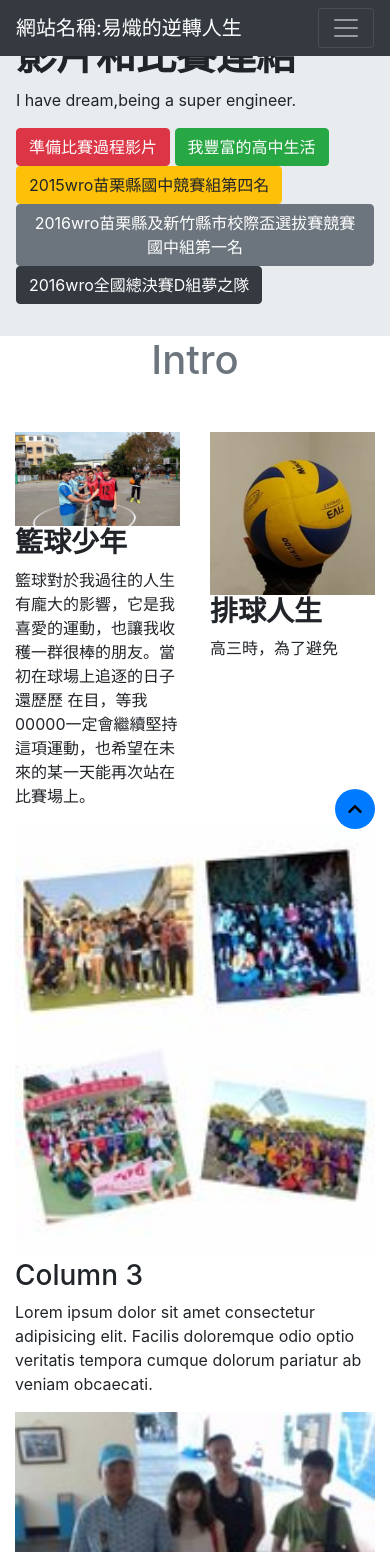
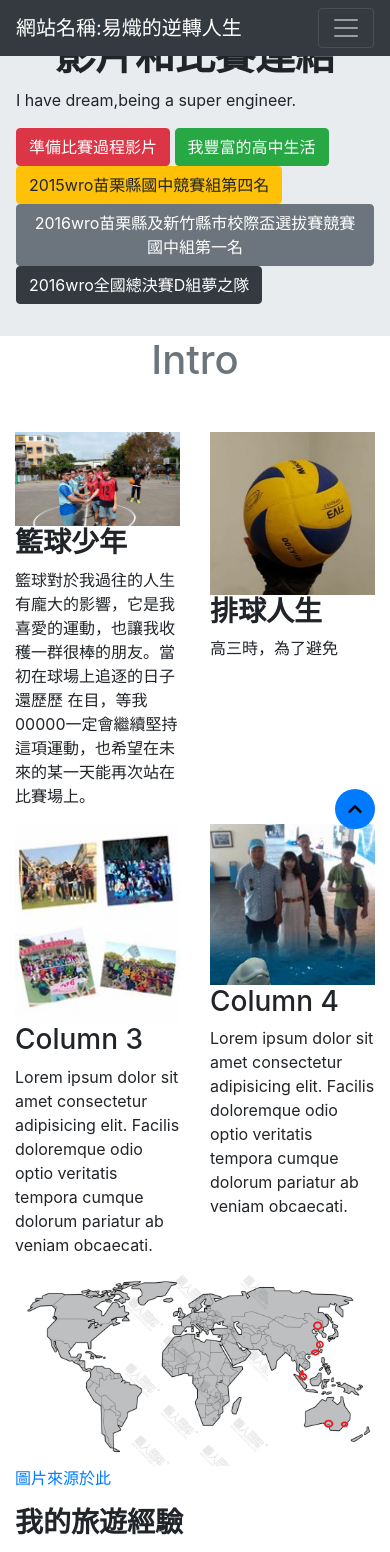
Before and after one commit to negrotsaitsai/works, a plain HTML site: page index.html in a window 390 px wide. Shown: the top 1552 px of the page. Drawn offline with nearby package versions, Linux system fonts and the light colour scheme.

Commit message:
改標題位子

```diff
--- a/index.html
+++ b/index.html
@@ -2,6 +2,11 @@
 <html lang="en">
 
 <head>
+    <style>
+        h1 {
+            text-align: center;
+        }
+    </style>
     <meta charset="UTF-8">
     <meta name="viewport" content="width=device-width, initial-scale=1.0">
     <title>Bootstrap網頁排版與jQuery特效</title>
@@ -28,6 +33,7 @@
             text-align: center;
         }
     </style>
+
 </head>
 
 <body>
@@ -72,6 +78,7 @@
                 href="http://www.era.org.tw/main/wp-content/uploads/2016/08/2016%E5%B9%B4%E5%9C%8B%E9%9A%9B%E5%A5%A7%E6%9E%97%E5%8C%B9%E4%BA%9E%E6%A9%9F%E5%99%A8%E4%BA%BA%E5%85%A8%E5%9C%8B%E7%B8%BD%E6%B1%BA%E8%B3%BD%E6%9A%A8%E5%BD%B0%E5%8C%96%E7%B8%A3%E5%9C%8B%E4%B8%AD%E5%B0%8F%E7%A7%91%E6%8A%80%E6%95%99%E8%82%B2%E5%89%B5%E6%84%8F%E5%8D%9A%E8%A6%BD%E6%9C%83-%E7%AB%B6%E8%B3%BD%E5%9C%8B%E4%B8%AD%E7%B5%84%E9%9A%8A%E4%BC%8D%E5%90%8D%E5%96%AE-%E5%85%AC%E5%91%8A3.pdf"
                 target="_blank">2016wro全國總決賽D組夢之隊</a>
         </div>
+
     </header>
     <!-- header end -->
     <!-- section1 -->
@@ -97,7 +104,7 @@
                 </div>
                 <!-- column end -->
                 <!-- column -->
-                <div class="col-md-3 col-sm-6">
+                <div class="col-md-3 col-sm-6 col-6">
                     <img src="./img/image3.jpg" class="w-100">
                     <h3>Column 3</h3>
                     <p>Lorem ipsum dolor sit amet consectetur adipisicing elit. Facilis doloremque odio optio veritatis
@@ -105,7 +112,7 @@
                 </div>
                 <!-- column end -->
                 <!-- column -->
-                <div class="col-md-3 col-sm-6">
+                <div class="col-md-3 col-sm-6 col-6">
                     <img src="./img/image4.jpg" class="w-100">
                     <h3>Column 4</h3>
                     <p>Lorem ipsum dolor sit amet consectetur adipisicing elit. Facilis doloremque odio optio veritatis
```
Also changed, not shown: img/1561.jpg (added), img/159564779_481878703193685_8805243411621538403_n.jpg (added), img/header-image.jpg (deleted).
